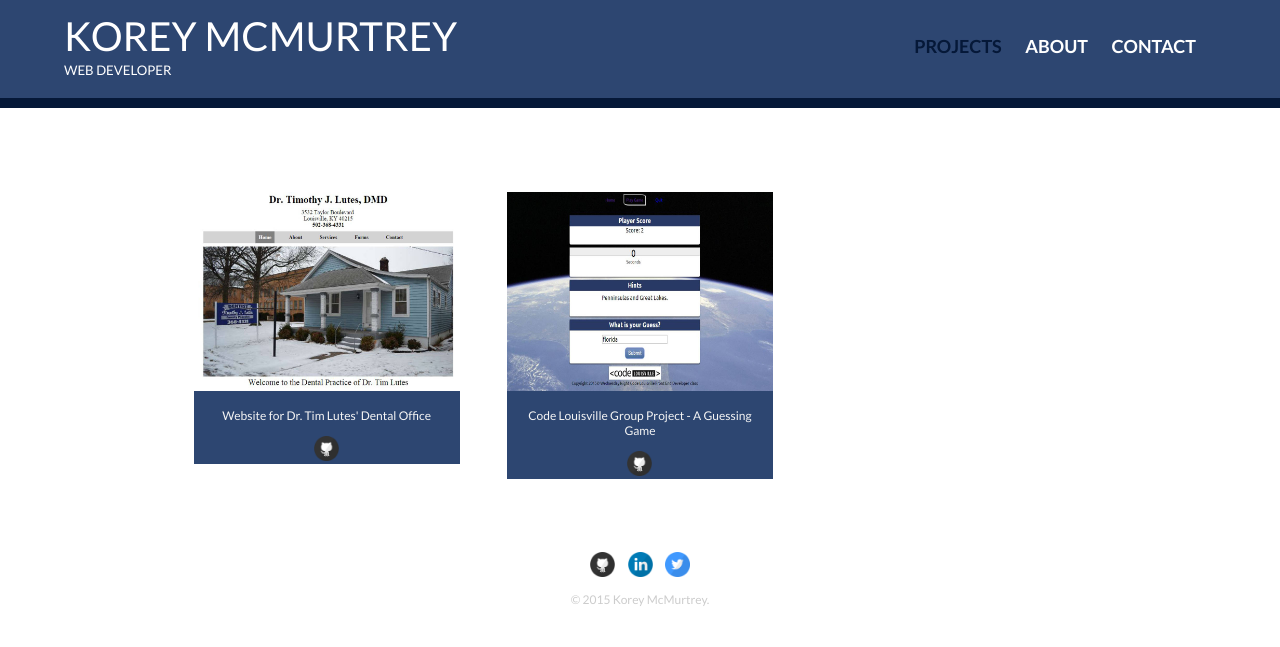
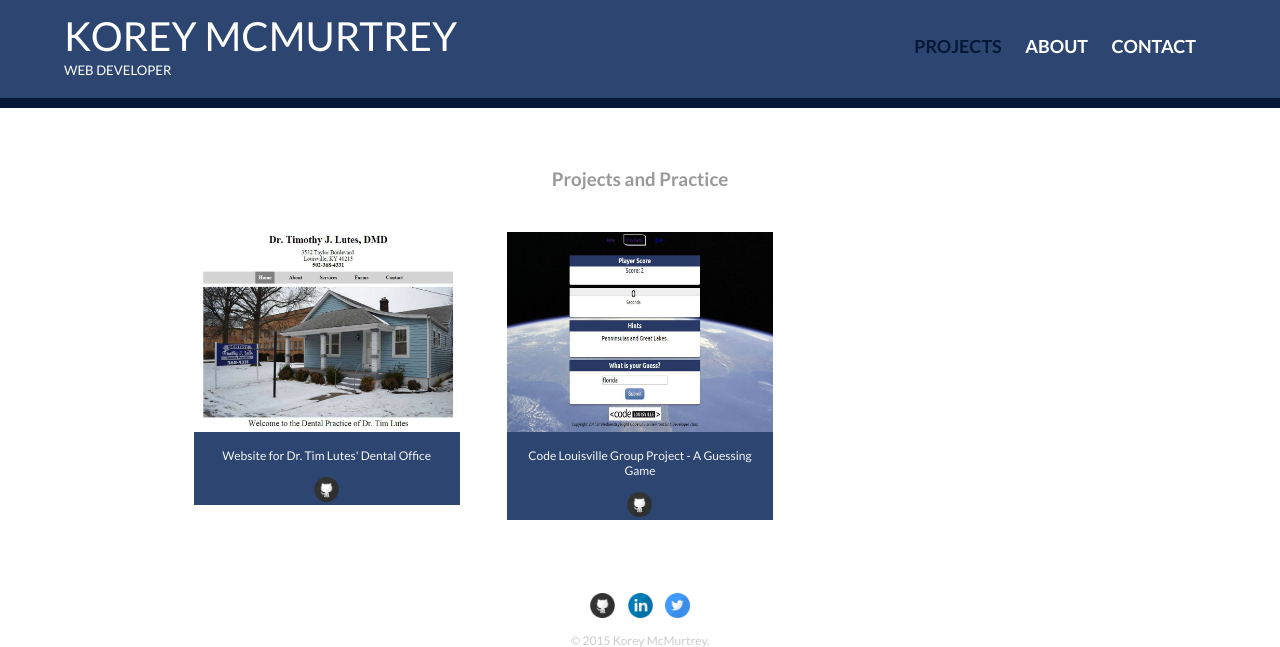
Before and after one commit to kmcmurtrey/portfolio, a PHP site: page / in a window 1280 px wide. Shown: the top 647 px of the page. Run offline with PHP 8.4, Linux system fonts and the light colour scheme.

Commit message:
Small changes to main page

```diff
--- a/css/main.css
+++ b/css/main.css
@@ -131,6 +131,9 @@ PAGE: PORTFOLIO
   color: #f5f5f5;
 }
 
+.headline3 h3 {
+  text-align: center;
+}
 
 
 
--- a/index.html
+++ b/index.html
@@ -27,7 +27,8 @@
     </header>
 
     <div id="wrapper">
-      <section>
+      <section class="headline3">
+        <h3>Projects and Practice</h3>
         <ul id="gallery">
           <li>
             <a href="http://kmcmurtrey.github.io/dr_lutes_dental/">
@@ -50,14 +51,15 @@
 
         </ul>
       </section>
+    </div>
 
+    <div id="wrapper">
       <footer>
-        <a href="https://github.com/kmcmurtrey"><img src="img/Github.png" alt="Github Logo" class="social-icon"></a>
-        <a href="https://www.linkedin.com/in/koreymcmurtrey/"><img src="img/LinkedIN.png" alt="LinkedIn Logo" class="social-icon"></a>
-        <a href="http://twitter.com/koreymc"><img src="img/twitter.png" alt="Twitter Logo" class="social-icon"></a>
-        <p>&copy; 2015 Korey McMurtrey.</p>
-      </footer>
-
+          <a href="https://github.com/kmcmurtrey"><img src="img/Github.png" alt="Github Logo" class="social-icon"></a>
+          <a href="https://www.linkedin.com/in/koreymcmurtrey/"><img src="img/LinkedIN.png" alt="LinkedIn Logo" class="social-icon"></a>
+          <a href="http://twitter.com/koreymc"><img src="img/twitter.png" alt="Twitter Logo" class="social-icon"></a>
+          <p>&copy; 2015 Korey McMurtrey.</p>
+        </footer>
     </div>
   </body>
 
```
